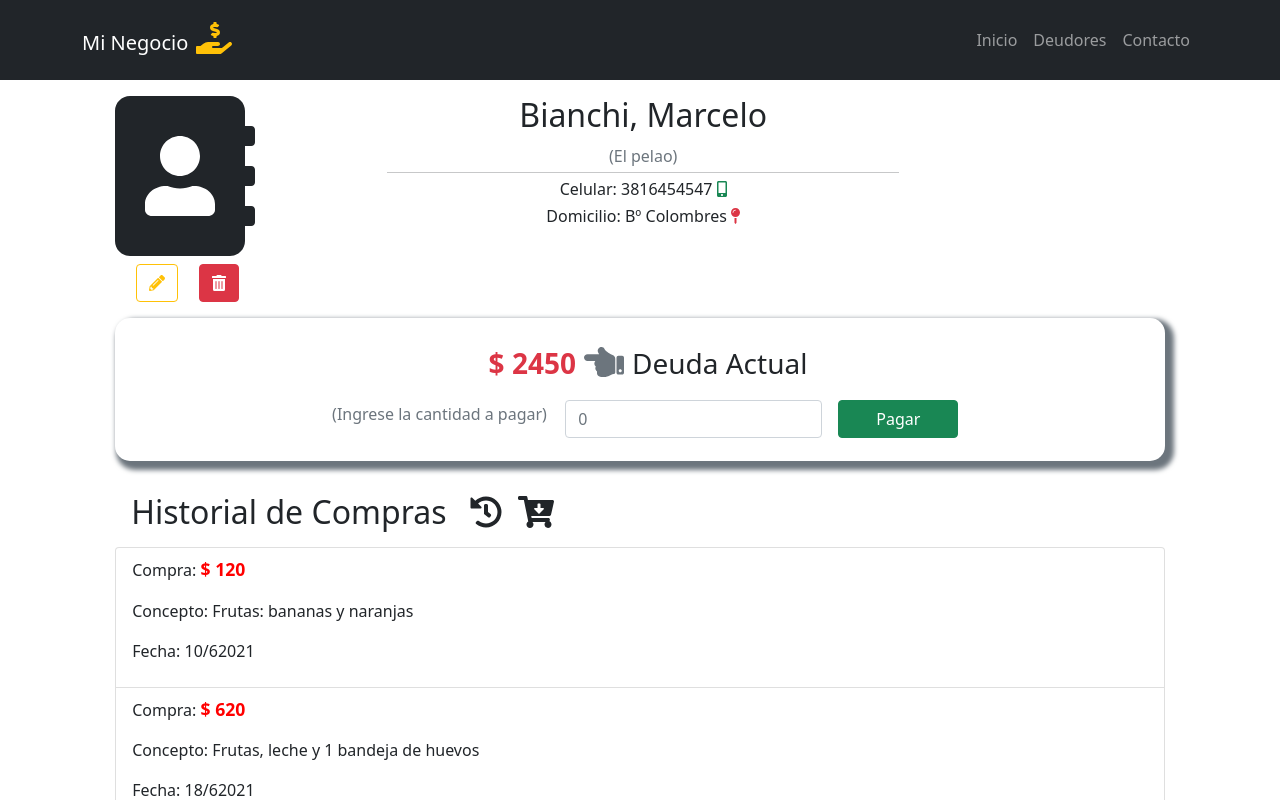
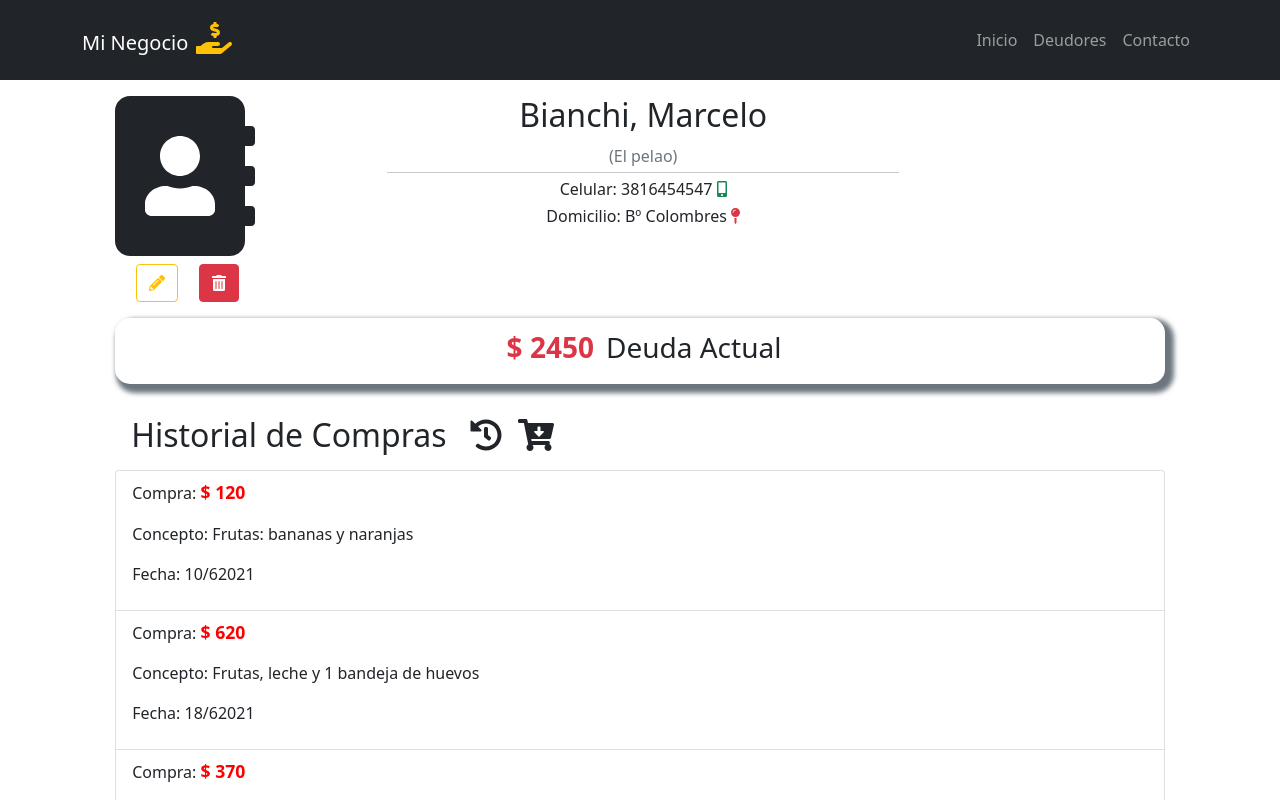
Before and after one commit to marcosihe/react-sdd, a React (Create React App) app: page /deudores/detalles/1 in a window 1280 px wide. Shown: the top 800 px of the page. Built offline with nearby package versions, Linux system fonts and the light colour scheme; data requests are answered from the project's data file.

Commit message:
Modificr maquetado del componente CurrentDebt

```diff
--- a/src/components/CurrentDebt.jsx
+++ b/src/components/CurrentDebt.jsx
@@ -1,33 +1,11 @@
-import { faHandPointLeft } from "@fortawesome/free-solid-svg-icons";
-import { FontAwesomeIcon } from "@fortawesome/react-fontawesome";
 import React from "react";
-import { Form, Button } from "react-bootstrap";
 import styles from "../css/CurrentDebt.module.css";
 
 const CurrentDebt = ({ currentDebt }) => {
   return (
     <section className={styles.currentDebtContainer}>
-      <div className={styles.amountContainer}>
         <div className={styles.debtAmount}>$ {currentDebt}</div>
-        <FontAwesomeIcon
-          icon={faHandPointLeft}
-          className={styles.handPointLeftIcon}
-        />
         <p className={styles.currentDebtText}>Deuda Actual</p>
-      </div>
-      <div className={styles.currentDebtForm}>
-        <div className={styles.amountToPayLabel}><p>(Ingrese la cantidad a pagar)</p></div>
-        <Form className={styles.payForm}>
-          <Form.Group>
-            <Form.Control type="number" placeholder={0} />
-          </Form.Group>
-          <Form.Group>
-            <Button type="submit" variant="success" className={styles.payButton}>
-              Pagar
-            </Button>
-          </Form.Group>
-        </Form>
-      </div>
     </section>
   );
 };
--- a/src/css/CurrentDebt.module.css
+++ b/src/css/CurrentDebt.module.css
@@ -1,38 +1,15 @@
-.amountContainer {
+.currentDebtContainer {
   display: flex;
   flex-wrap: wrap;
-}
-
-.amountToPayLabel {
-  font-size: 1rem;
-  color: #6c757d;
-  margin: 0.15rem;
-}
-
-.currentDebtContainer {
-  display: flex;
-  flex-direction: column;
   justify-content: center;
   align-content: center;
 
   margin-bottom: 1rem;
-
   box-shadow: 5px 5px 5px 4px #6c757d;
   border-radius: 15px;
-  padding-top: 1rem;
-  padding-bottom: 1rem;
-  padding-left: 0.5rem;
-}
-
-.currentDebtForm {
-  display: flex;
-  justify-content: center;
 }
 
 .currentDebtText {
-  display: flex;
-  flex-wrap: wrap;
-
   font-size: 1.25rem;
   margin-top: 0.5rem;
   margin-left: 0.25rem;
@@ -45,34 +22,9 @@
   margin: 0.5rem;
 }
 
-.handPointLeftIcon {
-  font-size: 2.5rem;
-  color: #6c757d;
-  margin-top: 0.5rem;
-  margin-right: 0.25rem;
-}
-
-.payButton {
-  margin-left: 1rem;
-  width: 7.5rem;
-}
-
-.payForm {
-  display: flex;
-  flex-wrap: wrap;
-}
-
 @media screen and (min-width: 768px) {
-  .amountContainer {
-    justify-content: center;
-  }
   .currentDebtText {
-    justify-content: center;
     font-size: 1.75rem;
-  }
-  .payForm {
-    justify-content: center;
-    margin-left: 1rem;
   }
 }
 @media screen and (max-width: 767px) {
@@ -80,18 +32,7 @@
     margin-left: 0.5rem;
     margin-right: 0.75rem;
   }
-  .currentDebtForm {
-    flex-wrap: wrap;
-    flex-direction: column;
-  }
   .currentDebtText {
     margin-top: 1rem;
   }
 }
-
-@media screen and (max-width: 359px) {
-  .payButton {
-    margin-top: 0.5rem;
-    margin-left: 0;
-  }
-}
```
